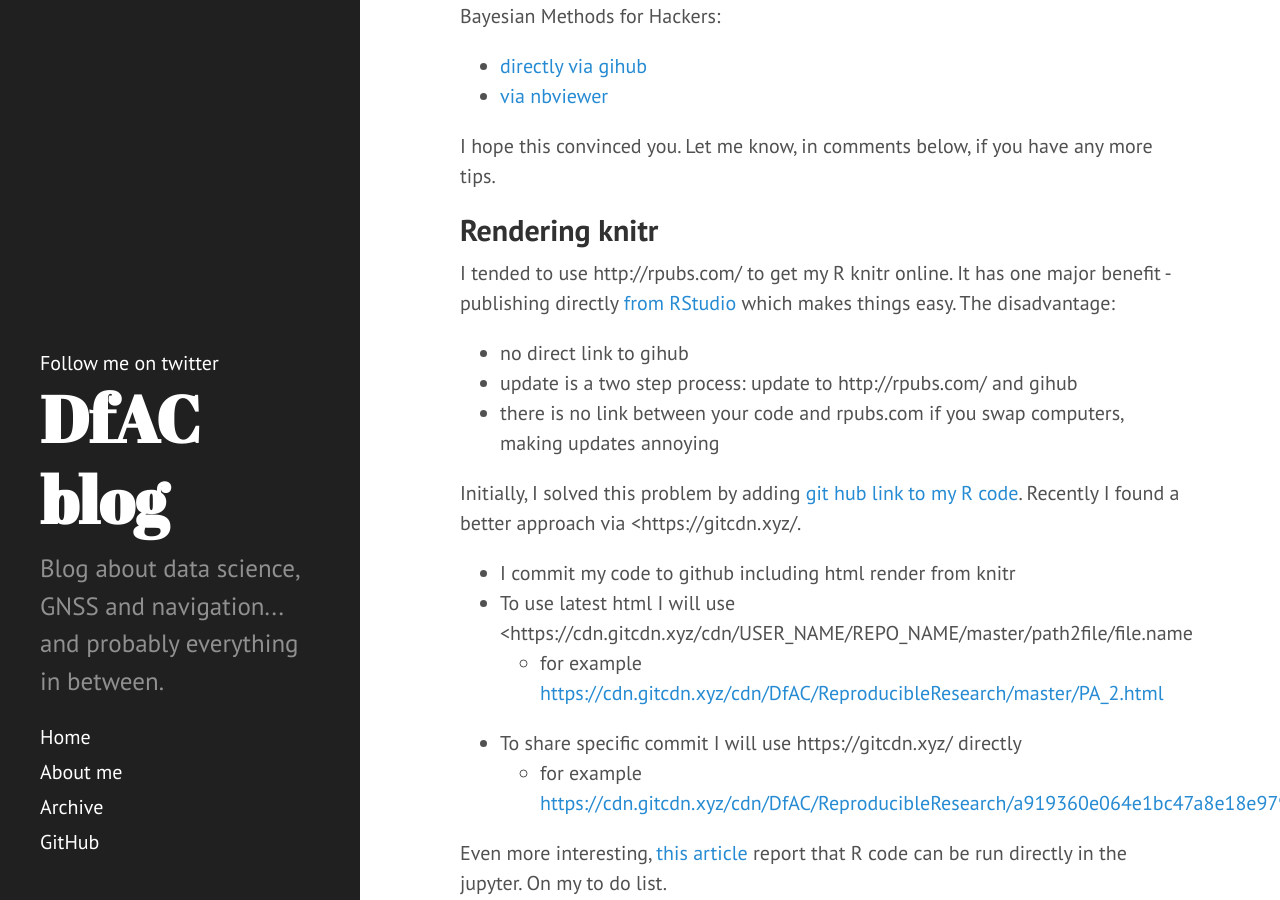
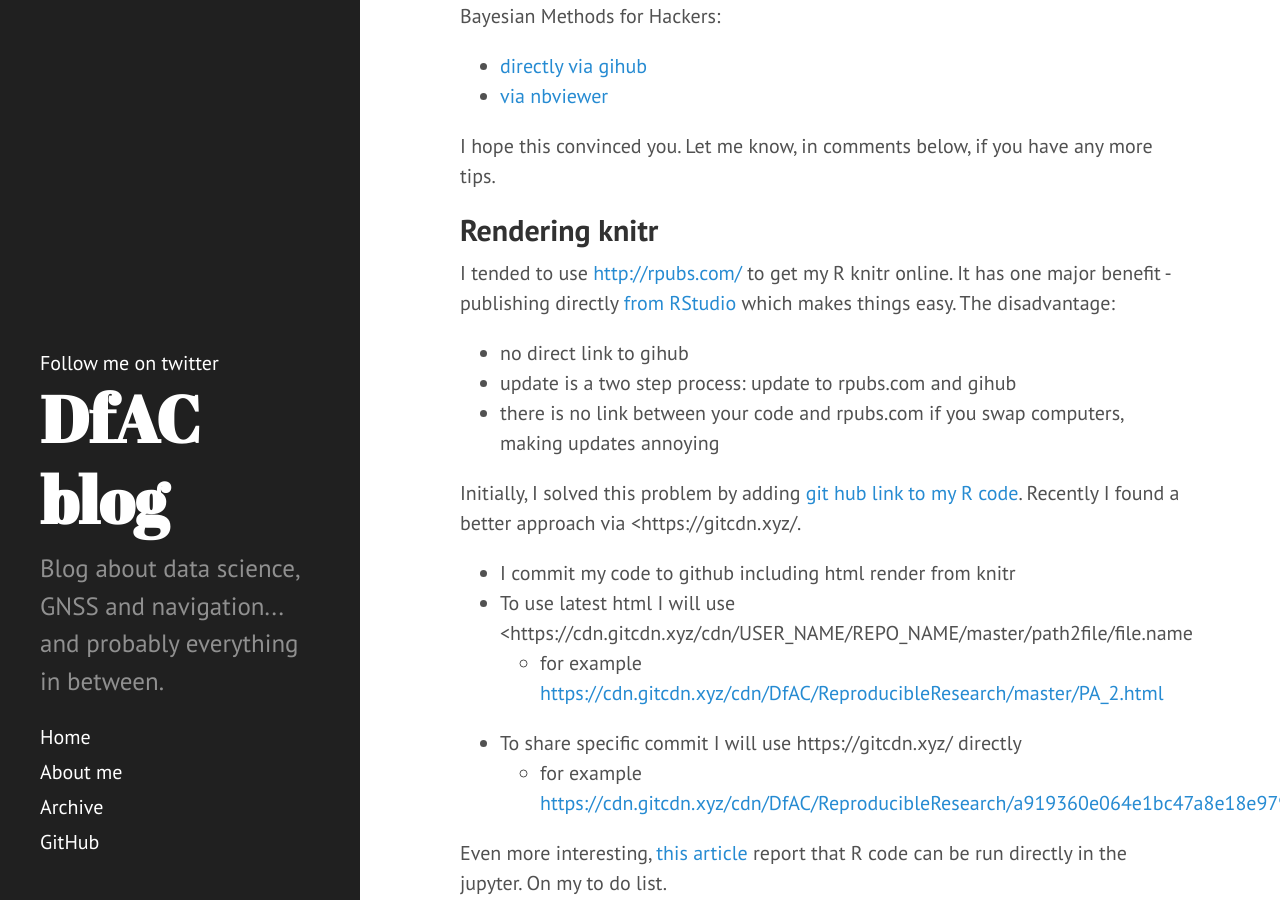
Before and after one commit to DfAC/DfAC.github.io, a Jekyll site: the page built from _posts/2015-10-10-Code-online.md, in a window 1280 px wide and 900 px high, scrolled down 1187 px. Built offline with Jekyll 4.4.1, drawn with Linux system fonts in a browser that asks for light colours; Markdown is read by kramdown in place of the engine named in the settings; comment, search, counter and statistics services are not loaded; part of the change alters nothing that is shown.

Commit message:
Update 2015-10-10-Code-online.md

```diff
--- a/_posts/2015-10-10-Code-online.md
+++ b/_posts/2015-10-10-Code-online.md
@@ -42,13 +42,14 @@ I hope this convinced you. Let me know, in comments below, if you have any more
 
 ##Rendering knitr
 
-I tended to use http://rpubs.com/ to get my R knitr online. It has one major benefit -  publishing directly [from RStudio](https://rpubs.com/about/getting-started) which makes things easy. The disadvantage:
+I tended to use <http://rpubs.com/> to get my R knitr online. It has one major benefit -  publishing directly [from RStudio](https://rpubs.com/about/getting-started) which makes things easy. The disadvantage:
 
 * no direct link to gihub
-* update is a two step process: update to http://rpubs.com/ and gihub
+* update is a two step process: update to rpubs.com and gihub
 * there is no link between your code and rpubs.com if you swap computers, making updates annoying
 
 Initially, I solved this problem by adding [git hub link to my R code](http://rpubs.com/DfAC/as2). Recently I found a better approach via <https://gitcdn.xyz/.
+
 * I commit my code to github including html render from knitr
 * To use latest html I will use <https://cdn.gitcdn.xyz/cdn/USER_NAME/REPO_NAME/master/path2file/file.name
 	* for example <https://cdn.gitcdn.xyz/cdn/DfAC/ReproducibleResearch/master/PA_2.html>
```
